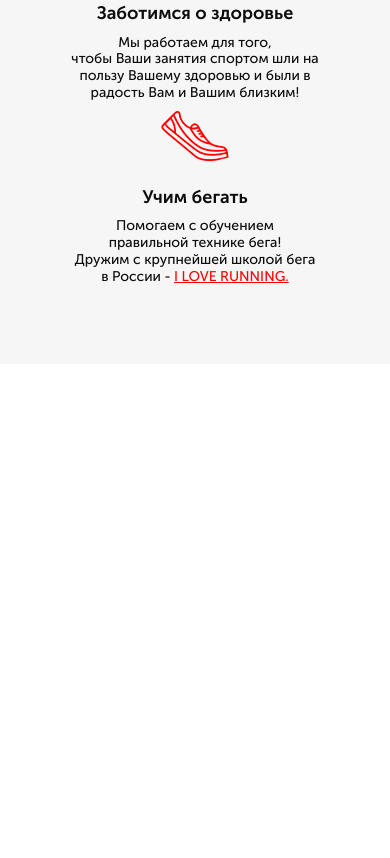
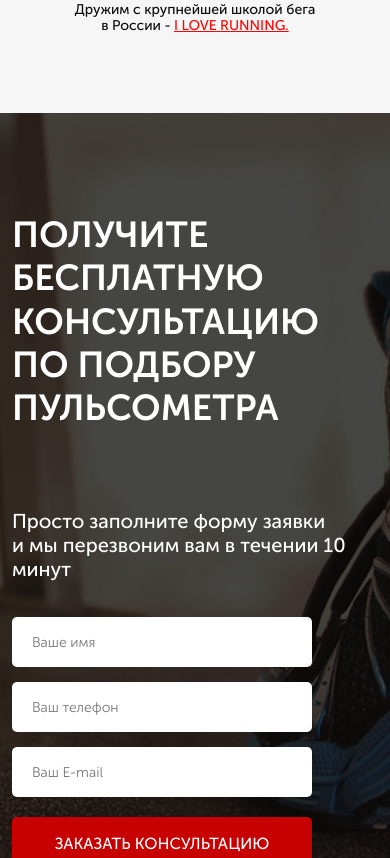
Before and after one commit to Vikusya43/project6, a website: page src/index.html in a window 390 px wide. Shown: the part 1142-2000 px from the top of the page. Before the commit the page ends 1506 px from the top, so only its background shows below. Drawn offline with nearby package versions, Linux system fonts and the light colour scheme; files whose address does not match are found by name.

Commit message:
add 3 block

```diff
--- a/src/index.html
+++ b/src/index.html
@@ -63,7 +63,7 @@
 	</div>
 	<div class="advantage">
 		<div class="container">
-			<h1 class="advantage__header">НАШИ ПРЕИМУЩЕСТВА</h1>
+			<div class="title">НАШИ ПРЕИМУЩЕСТВА</div>
 			<div class="advantage__icons">
 				<div class="advantage__icon"><img src="icons/red/cup.png" alt="great experience">
 					<h2 >Делимся опытом</h2>
@@ -72,6 +72,7 @@
 					так как сами бегают полумарафоны,<br>
 					переплыли Босфор, готовятся к<br>
 					соревнованиям по триатлону!
+
 				</div>
 				<div class="advantage__icon"><img src="icons/red/heart.png" alt="health">
 					<h2>Заботимся о здоровье</h2>
@@ -90,5 +91,24 @@
 			</div>
 		</div>
 	</div>
+	<div class="consultation">
+		<div class="container">
+			<h2 class="title title_left">
+				Получите бесплатную консультацию<br>
+				по подбору пульсометра
+			</h2>
+			<div class="consultation__descr">
+				Просто заполните форму заявки <br>
+				и мы перезвоним вам в течении 10 минут
+			</div>
+			<form class="feed-form" action="#">
+				<input name="name" required placeholder="Ваше имя" type="text">
+				<input name="phone" required placeholder="Ваш телефон" type="number">
+				<input name="email" required placeholder="Ваш E-mail" type="email">
+				<!-- <input type="submit" value="заказать консультацию"> -->
+				<button class="button button_submit">заказать консультацию</button>
+			</form>
+		</div>
+	</div>
 </body>
 </html>
--- a/src/sass/base/_media.scss
+++ b/src/sass/base/_media.scss
@@ -1,3 +1,8 @@
+@media (max-width: 992px) {
+
+
+
+}
 @media (max-width: 768px) {
 	.header {
 		&__official {
@@ -29,6 +34,7 @@
 			}
 		}
 	}
+
 }
 @media (max-width: 576px) {
 	.header {
@@ -44,11 +50,13 @@
 	}
 
 	.promo {
+		padding: 21px 0 20px 0;
+		min-height: auto;
 		&__wrapper{
-            margin-top: 30px;
+			margin-top: 20px;
 		}
 		&__header {
-            font-size: 35px;
+			font-size: 30px;
 			font-weight: 400;
 		}
 		&__subheader {
@@ -56,7 +64,27 @@
 			font-weight: 300;
 		}
 		&__icons {
-            width: 295px;
+			width: 260px;
+			margin-top: 20px;
+		}
+		&__icon {
+			font-size: 10px;
+			width: 80px;
 		}
 	}
+
+	.button {
+		width: 127px;
 	}
+	.button_main {
+		width: 228px;
+		margin-top: 25px;
+	}
+	.button_submit {
+		width: 100%;
+	}
+	.title {
+		font-size: 25px;
+	}
+
+}
--- a/src/sass/blocks/_advantage.scss
+++ b/src/sass/blocks/_advantage.scss
@@ -2,12 +2,7 @@
     min-height: 472px;
     padding: 69px 0 78px 0;
     background-color: #f6f6f6;
-    &__header {
-        font-size: 30px;
-        font-weight: 700;
-        color: #0d0d0d;
-        text-align: center;
-    }
+
     &__icons {
         display: flex;
         justify-content: space-between;
--- a/src/sass/blocks/_buttons.scss
+++ b/src/sass/blocks/_buttons.scss
@@ -15,4 +15,9 @@
         font-size: 16px;
         margin-top: 68px;
     }
+    &_submit {
+        width: 100%;
+        height: 55px;
+        font-size: 16px;
+    }
 }
--- /dev/null
+++ b/src/sass/blocks/_consultation.scss
@@ -0,0 +1,12 @@
+.consultation {
+    min-height: 680px;
+    background: url(../img/bg2.jpg) center (center/cover) no-repeat;
+    padding: 100px 0 92px 0;
+    &__descr {
+        font-size: 20px;
+        line-height: 1.2;
+        font-weight: 500;
+        color: #ffffff;
+        margin-top: 80px;
+    }
+}
--- /dev/null
+++ b/src/sass/blocks/_forms.scss
@@ -0,0 +1,20 @@
+.feed-form {
+    margin-top: 36px;
+    display: flex;
+    flex-direction: column;
+    width: 300px;
+    input {
+        height: 50px;
+        background-color: #ffffff;
+        border-radius: 5px;
+        margin-bottom: 15px;
+        border: none;
+        padding: 0 20px;
+        font-size: 14px;
+        font-weight: 300;
+        color: #4b4b4b;
+        &:nth-child(3) {
+            margin-bottom: 20px;
+        }
+    }
+}
--- /dev/null
+++ b/src/sass/blocks/_titles.scss
@@ -0,0 +1,14 @@
+.title {
+    font-size: 30px;
+    font-weight: 700;
+    color: #0d0d0d;
+    text-align: center;
+    text-transform: uppercase;
+    &_left {
+    font-size: 36px;
+    line-height: 1.2;
+    color: #ffffff;
+    text-align: left;
+    }
+
+}
--- a/src/sass/style.scss
+++ b/src/sass/style.scss
@@ -4,6 +4,9 @@
 @import 'blocks/buttons';
 @import 'blocks/advantage';
 @import 'base/media';
+@import 'blocks/titles';
+@import 'blocks/consultation';
+@import 'blocks/forms';
 
 *{
     font-family: 'MuseoSansCyrl', sans-serif;
```
Also changed, not shown: src/css/style.min.css, 1 other file. Lines whose indentation alone changed are shown as unchanged.
